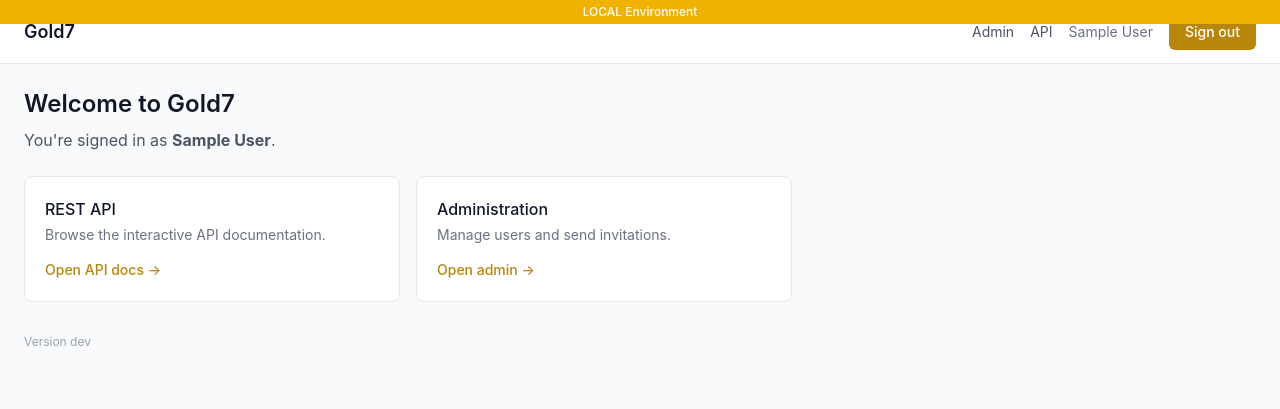
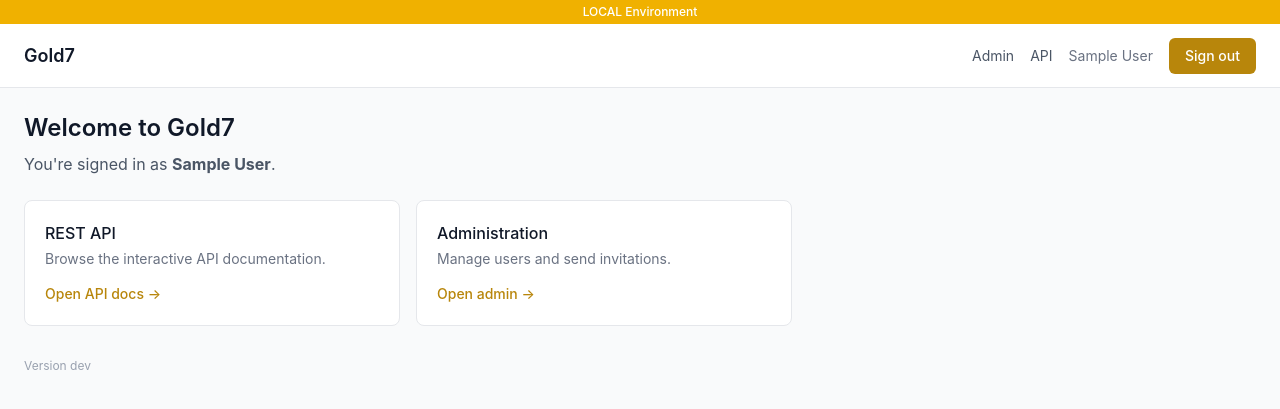
Before and after one commit to amirfuhrmann/gold7-django, a Django app: page / in a window 1280 px wide. Shown: the top 409 px of the page. Run offline with Django 5.2, Linux system fonts and the light colour scheme; the visitor is signed in with stand-in values (Sample User, id 1); style sheets or scripts are compiled from the project's sources; parts of the project's set-up code (start-up, migrations or seed data) failed here and were passed over.

Commit message:
fix: stop environment banner overlapping the navbar
Make the ENVIRONMENT_NAME banner part of normal document flow instead of
fixed-positioned, so it pushes the header down rather than covering it.

Co-Authored-By: Claude Opus 4.8 (1M context) <noreply@anthropic.com>

```diff
--- a/src/templates/base.html
+++ b/src/templates/base.html
@@ -18,7 +18,7 @@
 </head>
 <body class="h-full bg-gray-50 text-gray-900 dark:bg-dark-bg dark:text-gray-100">
   {% if ENVIRONMENT_NAME %}
-    <div class="fixed top-0 inset-x-0 z-50 bg-yellow-500 text-white text-center text-xs py-1 font-medium">
+    <div class="bg-yellow-500 text-white text-center text-xs py-1 font-medium">
       {{ ENVIRONMENT_NAME }} Environment
     </div>
   {% endif %}
```
